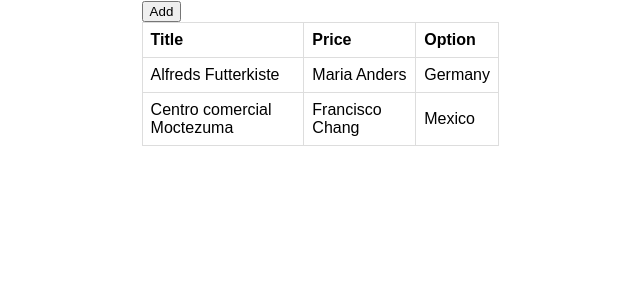
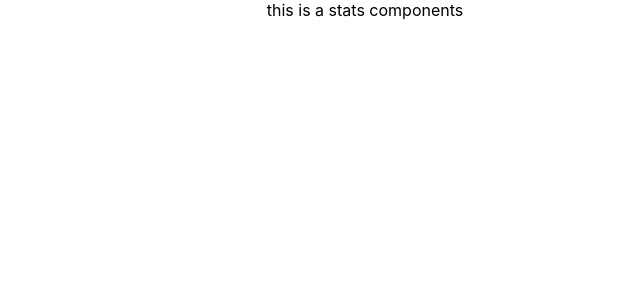
Before and after one commit to soferdani/WhistAssignment, a React (Create React App) app: page /stats in a window 1280 px wide. Shown: the top 300 px of the page, without its empty margins (275-915 px from the left). Built offline with nearby package versions, Linux system fonts and the light colour scheme.

Commit message:
add the routs

```diff
--- a/package.json
+++ b/package.json
@@ -11,6 +11,7 @@
     "@testing-library/user-event": "^13.5.0",
     "react": "^17.0.2",
     "react-dom": "^17.0.2",
+    "react-router-dom": "^6.2.1",
     "react-scripts": "5.0.0",
     "web-vitals": "^2.1.3"
   },
--- a/src/App.js
+++ b/src/App.js
@@ -1,12 +1,20 @@
-import './App.css';
-import Admin from './components/Admin';
+import "./App.css";
+import Admin from "./components/Admin";
+import { Routes, Route } from "react-router-dom";
+import Home from "./components/Home";
+import Stats from "./components/Stats";
 
 function App() {
-  return (
-    <div className="App">
-      <Admin/>
-    </div>
-  );
+	return (
+		<div className='App'>
+			<Routes>
+        <Route path="admin" element={<Admin />} />
+        <Route path="home" element={<Home />} />
+        <Route path="stats" element={<Stats />} />
+
+			</Routes>
+		</div>
+	);
 }
 
 export default App;
--- /dev/null
+++ b/src/components/Home.js
@@ -0,0 +1,7 @@
+export default function Home() {
+    return (
+        <div className='home'>
+            this is a home page
+        </div>
+    );
+}
--- /dev/null
+++ b/src/components/Stats.js
@@ -0,0 +1,7 @@
+export default function Stats() {
+    return (
+        <div className='stats'>
+            this is a stats components
+        </div>
+    );
+}
--- a/src/index.js
+++ b/src/index.js
@@ -1,11 +1,14 @@
-import React from 'react';
-import ReactDOM from 'react-dom';
-import './index.css';
-import App from './App';
+import React from "react";
+import ReactDOM from "react-dom";
+import { BrowserRouter } from "react-router-dom";
+import "./index.css";
+import App from "./App";
 
 ReactDOM.render(
-  <React.StrictMode>
-    <App />
-  </React.StrictMode>,
-  document.getElementById('root')
+	<React.StrictMode>
+		<BrowserRouter>
+			<App />
+		</BrowserRouter>
+	</React.StrictMode>,
+	document.getElementById("root")
 );
```
Also changed, not shown: 1 other file (tests, documents, lock files or other folders).
